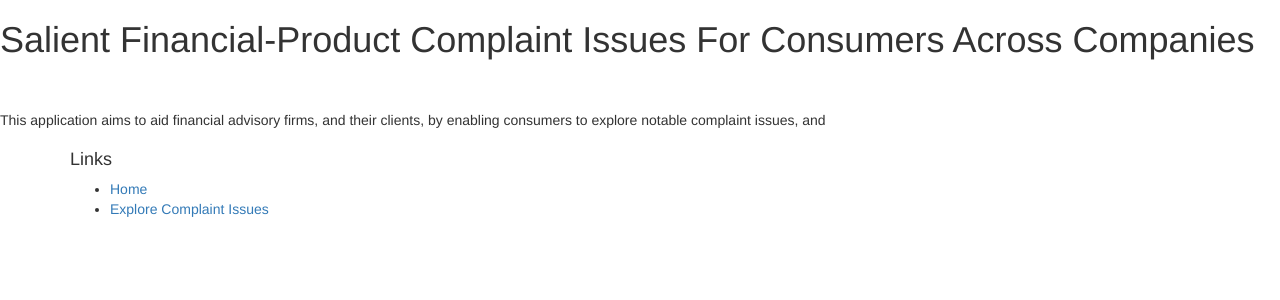
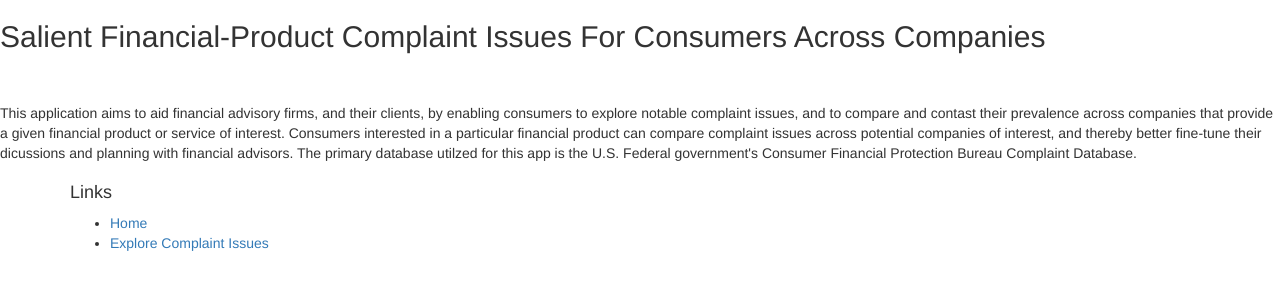
Before and after one commit to jonherb/Capstone_Project, a Flask app: page /about in a window 1280 px wide. Shown: the top 300 px of the page. Run offline with Flask 2, Linux system fonts and the light colour scheme; parts of the project's set-up code (start-up, migrations or seed data) failed here and were passed over; some libraries are stand-ins or nearby versions.

Commit message:
adding home, about pages

```diff
--- a/templates/about.html
+++ b/templates/about.html
@@ -9,14 +9,19 @@
 
     <title>About page</title>
 
-  <h1>
+  <h2>
       Salient Financial-Product Complaint Issues For Consumers Across Companies
-  </h1>
+  </h2>
   <br>
   <br>
 
- <p>This application aims to aid financial advisory firms, and their clients, by enabling consumers to explore notable complaint
-     issues, and </p>
+  <body>
+ <p>
+ This application aims to aid financial advisory firms, and their clients, by enabling consumers to explore notable complaint
+ issues, and to compare and contast their prevalence across companies that provide a given financial product or service of
+ interest. Consumers interested in a particular financial product can compare complaint issues across potential companies of interest,
+ and thereby better fine-tune their dicussions and planning with financial advisors. The primary database utilzed for this app is the U.S.
+ Federal government's Consumer Financial Protection Bureau Complaint Database. </p>
 
   </body>
 
```
